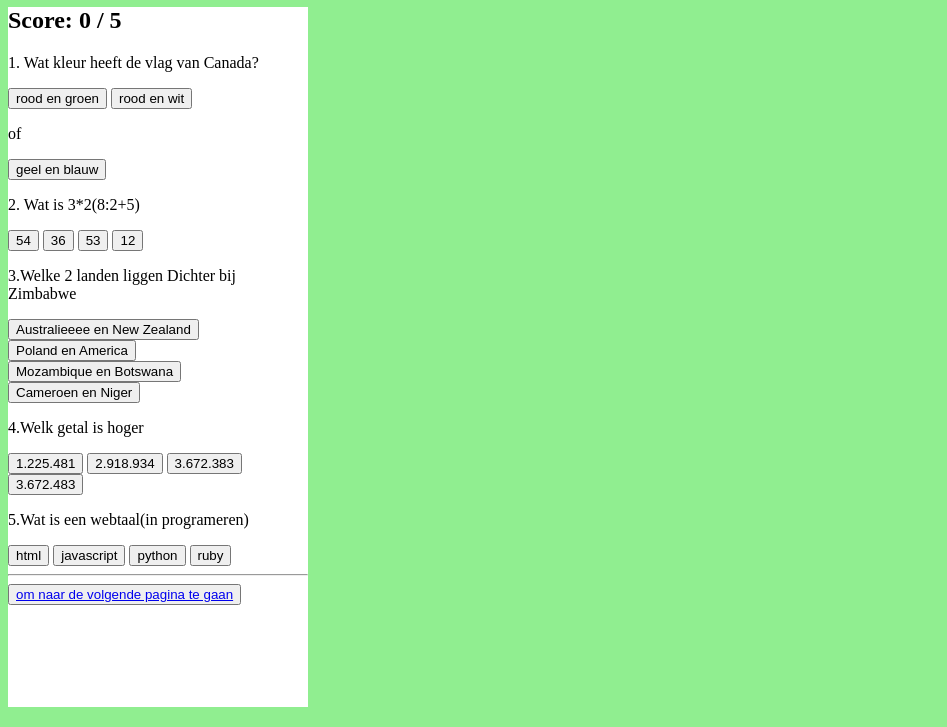
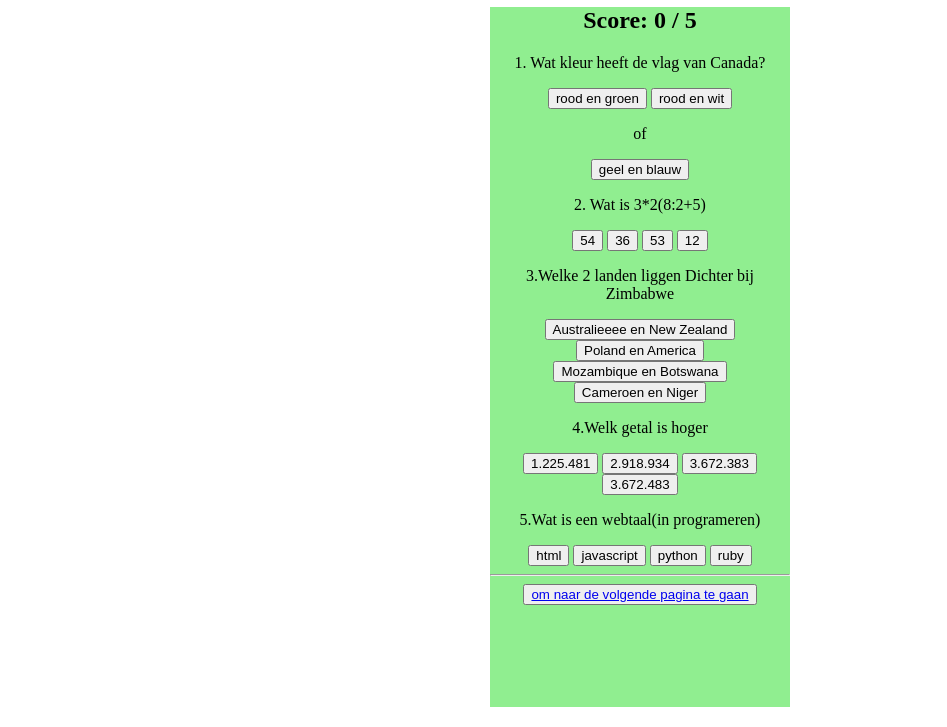
Before and after one commit to stella12367/Q-u-i-z--, a plain HTML site: page index.html in a window 1280 px wide. Shown: the part 73-800 px from the top of the page, without its empty margins (0-947 px from the left). Drawn offline with Linux system fonts and the light colour scheme.

Commit message:
Update body and div background colors in index.html
Changed body background color to light green and updated div background color.

```diff
--- a/index.html
+++ b/index.html
@@ -4,10 +4,10 @@
     <title>Hello, World!</title>
     <link rel="stylesheet" href="styles.css" />
   </head>
-  <body style="background-color: lightgreen;>
+  <body>
     <center>
       <h1>QUIZ of GENERAL KNOWLEDGE</h1>
-      <div style="background-color: white; width: 300px; height: 700px;">
+      <div style="background-color: lightgreen; width: 300px; height: 700px;">
 
 
       <h2>Score: <span id="scoreDisplay">0</span> / 5</h2>
```
